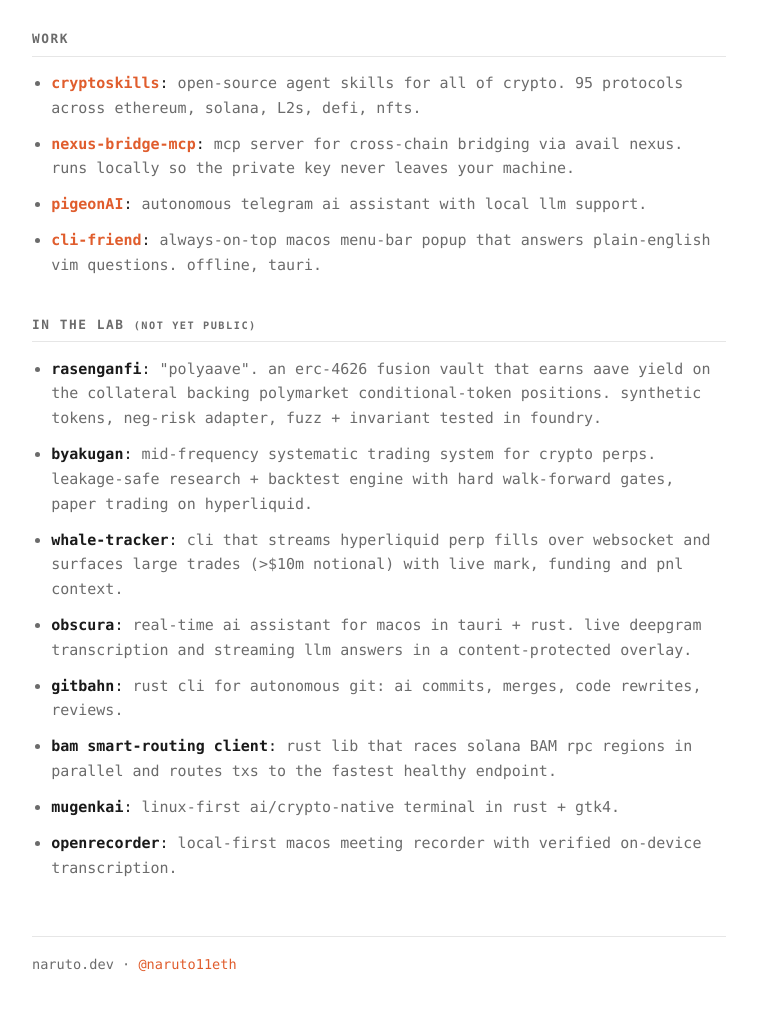
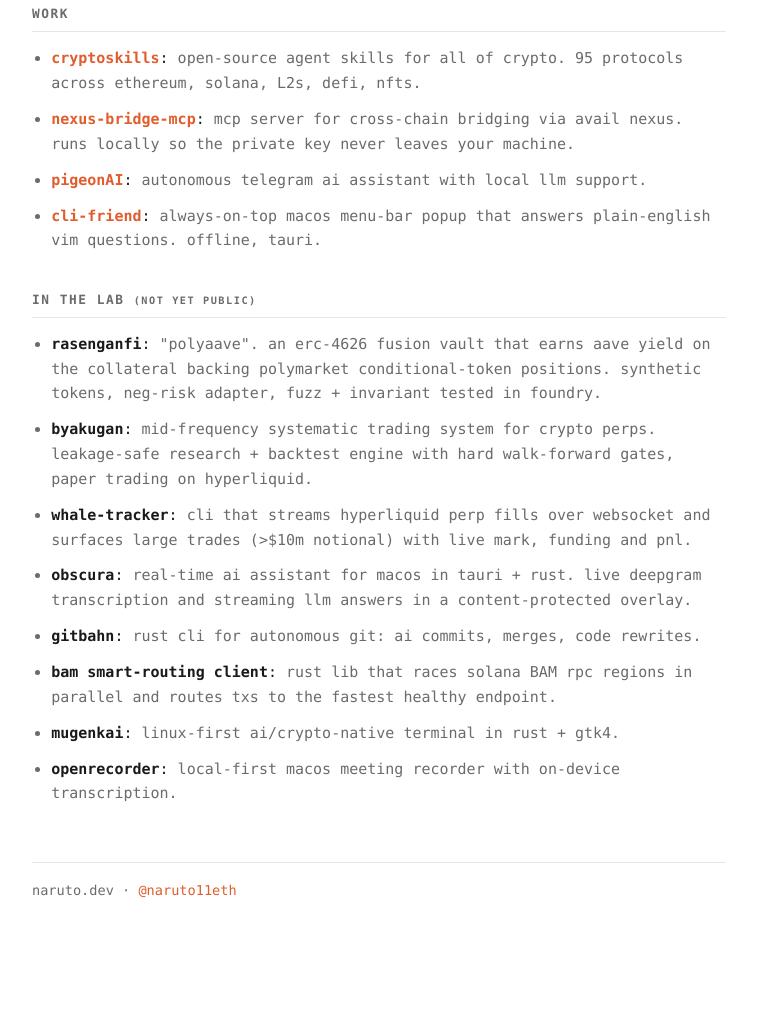
Before and after one commit to naruto11eth/naruto.dev, a plain HTML site: page index.html in a window 1280 px wide. Shown: the part 981-1990 px from the top of the page, without its empty margins (261-1018 px from the left). After the commit the page ends 1963 px from the top, so only its background shows below. Drawn offline with Linux system fonts and the light colour scheme.

Commit message:
copy: tighten project descriptions

```diff
--- a/index.html
+++ b/index.html
@@ -95,7 +95,7 @@
         <li>i got into ML before crypto: my undergrad thesis (2018-2021) was on facial expression recognition, training FER models with GANs and early transformers to find the relationship between emotions and dementia severity among elderly patients.</li>
         <li>around the same time i went deep on NLP: fine-tuned small transformers to summarize clinical interview notes, and used GANs to generate synthetic training data for low-resource emotion datasets.</li>
         <li>these days i think mostly about prediction markets, perps, defi, LLMs, and smart glasses.</li>
-        <li>on the last one: i prototyped smart glasses that run small language models on-device.</li>
+        <li>on the last one: i prototyped smart glasses that run small llms on-device.</li>
         <li>currently geeking out on split/ergo keyboards. my main driver is the <a href="https://www.cyboard.digital" target="_blank" rel="noopener">cyboard imprint</a> with <a href="https://github.com/naruto11eth/naruto-keyboard-layout" target="_blank" rel="noopener">my own layout</a> on zmk firmware.</li>
       </ul>
     </section>
@@ -138,12 +138,12 @@
       <ul>
         <li><b>rasenganfi</b>:<span class="desc"> "polyaave". an erc-4626 fusion vault that earns aave yield on the collateral backing polymarket conditional-token positions. synthetic tokens, neg-risk adapter, fuzz + invariant tested in foundry.</span></li>
         <li><b>byakugan</b>:<span class="desc"> mid-frequency systematic trading system for crypto perps. leakage-safe research + backtest engine with hard walk-forward gates, paper trading on hyperliquid.</span></li>
-        <li><b>whale-tracker</b>:<span class="desc"> cli that streams hyperliquid perp fills over websocket and surfaces large trades (>$10m notional) with live mark, funding and pnl context.</span></li>
+        <li><b>whale-tracker</b>:<span class="desc"> cli that streams hyperliquid perp fills over websocket and surfaces large trades (>$10m notional) with live mark, funding and pnl.</span></li>
         <li><b>obscura</b>:<span class="desc"> real-time ai assistant for macos in tauri + rust. live deepgram transcription and streaming llm answers in a content-protected overlay.</span></li>
-        <li><b>gitbahn</b>:<span class="desc"> rust cli for autonomous git: ai commits, merges, code rewrites, reviews.</span></li>
+        <li><b>gitbahn</b>:<span class="desc"> rust cli for autonomous git: ai commits, merges, code rewrites.</span></li>
         <li><b>bam smart-routing client</b>:<span class="desc"> rust lib that races solana BAM rpc regions in parallel and routes txs to the fastest healthy endpoint.</span></li>
         <li><b>mugenkai</b>:<span class="desc"> linux-first ai/crypto-native terminal in rust + gtk4.</span></li>
-        <li><b>openrecorder</b>:<span class="desc"> local-first macos meeting recorder with verified on-device transcription.</span></li>
+        <li><b>openrecorder</b>:<span class="desc"> local-first macos meeting recorder with on-device transcription.</span></li>
       </ul>
     </section>
 
```
